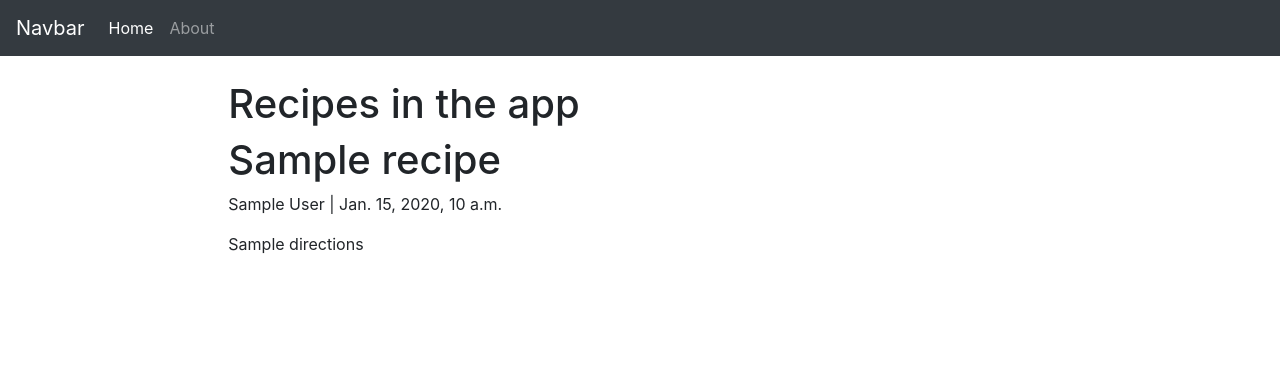
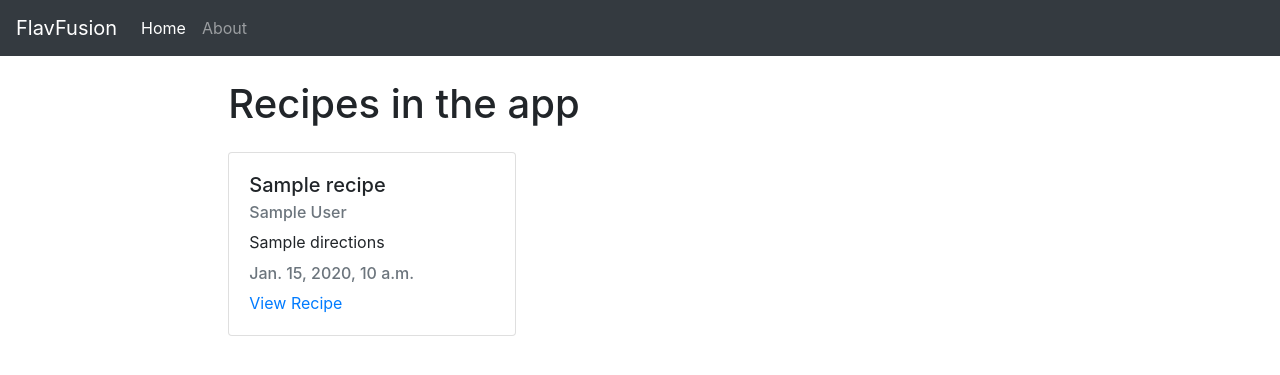
Before and after one commit to Sammy92dec/flavfusion, a Django app: template fusion/templates/recipes/home.html in a window 1280 px wide. Shown: the top 375 px of the page. Run offline with Django 4.2, Linux system fonts and the light colour scheme; the template is opened without the code that fills it: most values are stand-ins (such as "Sample title", 1, 10 or a date in 2020).

Commit message:
feat:Add links home and about to the navbar and write the name of the website instead.

```diff
--- a/fusion/templates/recipes/base.html
+++ b/fusion/templates/recipes/base.html
@@ -12,17 +12,17 @@
 </head>
 <body>
     <nav class="navbar navbar-expand-lg navbar-dark bg-dark">
-        <a class="navbar-brand" href="#">Navbar</a>
+        <a class="navbar-brand" href="{% url 'home-flav' %}">FlavFusion</a>
         <button class="navbar-toggler" type="button" data-toggle="collapse" data-target="#navbarNavDropdown" aria-controls="navbarNavDropdown" aria-expanded="false" aria-label="Toggle navigation">
           <span class="navbar-toggler-icon"></span>
         </button>
         <div class="collapse navbar-collapse" id="navbarNavDropdown">
           <ul class="navbar-nav">
             <li class="nav-item active">
-              <a class="nav-link" href="#">Home <span class="sr-only">(current)</span></a>
+              <a class="nav-link" href="{% url 'home-flav' %}">Home <span class="sr-only">(current)</span></a>
             </li>
             <li class="nav-item">
-              <a class="nav-link" href="#">About</a>
+              <a class="nav-link" href="{% url 'about-flav' %}">About</a>
             </li>
           </ul>
         </div>
--- a/fusion/templates/recipes/home.html
+++ b/fusion/templates/recipes/home.html
@@ -3,7 +3,17 @@
 {% block content %}
 <h1>Recipes in the app</h1>
 {% for recipe in recipes %}
-<h1>{{ recipe.title }}</h1>
-<p>{{ recipe.author }} | {{ recipe.date_posted }}</p>
-<p>{{ recipe.directions }}</p>
+
+
+
+
+<div class="card my-4" style="width: 18rem">
+  <div class="card-body">
+    <h5 class="card-title">{{ recipe.title }}</h5>
+    <h6 class="card-subtitle mb-2 text-muted">{{ recipe.author }}</h6>
+    <p class="card-text">{{  recipe.directions }}</p>
+    <h6 class="card-subtitle mb-2 text-muted">{{ recipe.date_posted }}</h6>
+    <a href="#" class="card-link">View Recipe</a>
+  </div>
+</div>
 {% endfor %} {% endblock content %}
--- a/fusion/urls.py
+++ b/fusion/urls.py
@@ -2,6 +2,6 @@ from django.urls import path
 from . import views
 
 urlpatterns = [
-    path('', views.home, name="home"),
-    path('about/', views.about, name="about"),
+    path('', views.home, name="home-flav"),
+    path('about/', views.about, name="about-flav"),
 ]
--- a/fusion/views.py
+++ b/fusion/views.py
@@ -1,5 +1,4 @@
 from django.shortcuts import render, HttpResponse
-
 
 
 # Create your views here.
```
Also changed, not shown: flav/settings.py (line endings or trailing spaces).
